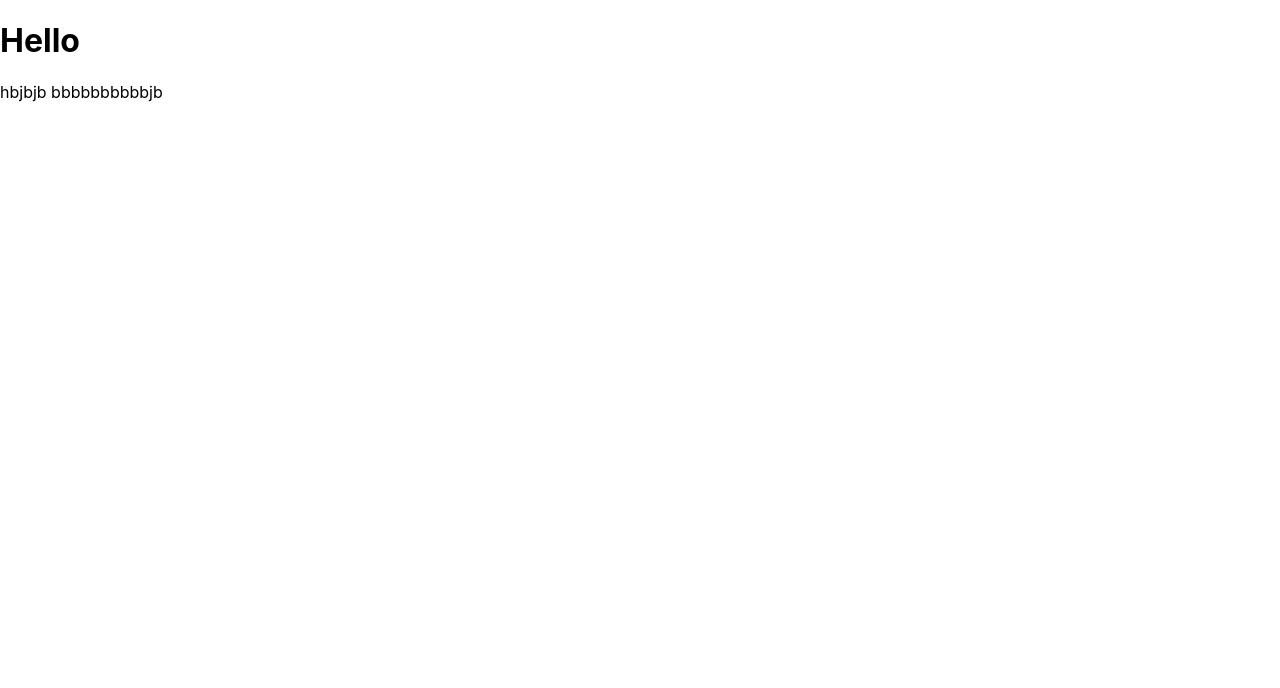
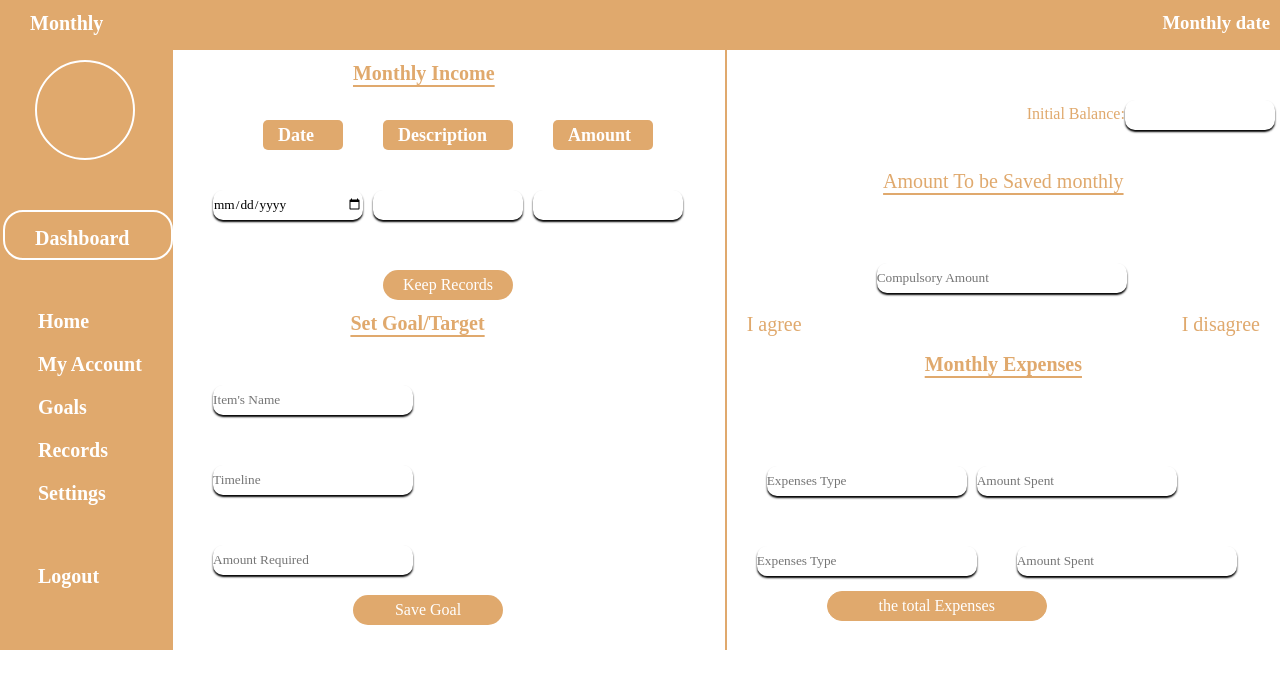
Before and after one commit to mutuyimana1/Saving-Mentor-App-frontend, a React (Create React App) app: page / in a window 1280 px wide. Shown: the top 688 px of the page. Built offline with nearby package versions, Linux system fonts and the light colour scheme.

Commit message:
this is the saving account

```diff
--- a/public/index.html
+++ b/public/index.html
@@ -7,6 +7,7 @@
     <meta name="theme-color" content="#000000" />
     <meta name="description" content="Web site created using create-react-app" />
     <link rel="apple-touch-icon" href="%PUBLIC_URL%/logo192.png" />
+    <link href='https://unpkg.com/boxicons@2.1.4/dist/boxicons.js' rel='stylesheet'>
     <!--
       manifest.json provides metadata used when your web app is installed on a
       user's mobile device or desktop. See https://developers.google.com/web/fundamentals/web-app-manifest/
--- a/src/App.js
+++ b/src/App.js
@@ -1,13 +1,11 @@
 import React from "react";
-import logo from "./logo.svg";
-import Home from "./pages/home/home";
-// import './App.css';
+import Index from '../src/pages/saving-account/index'
 
 function App() {
   return (
-    <div className="App">
-      <Home />
-    </div>
+
+   <Index/>
+
   );
 }
 
--- a/src/pages/saving-account/index.js
+++ b/src/pages/saving-account/index.js
@@ -0,0 +1,70 @@
+import React from 'react'
+import './saving.css'
+// import { Icon } from 'boxicons';
+// import { Location } from 'boxicons/icons'
+
+const Saving=()=>{
+    return(
+        <>
+        <div className='all'>
+            <div className='head'>
+               <h2 id="title">Monthly</h2>
+            <h3>Monthly date</h3>
+            </div>
+            <div className='second'>
+               <div className='one'>
+                <div className='dash'></div>
+                <div className='dashboard'>
+                <div>
+                 {/* <Icon name={Location.name} /> */}
+                </div>
+               <h4>Dashboard</h4>
+                <div className='side'>
+                <i class='bx bxs-dashboard'></i><a href="#">Home</a><br/><br/>
+                <i class='bx bxs-dashboard'></i><a href="#">My Account</a><br/><br/>
+                <i class='bx bxs-dashboard'></i><a href="#">Goals</a><br/><br/>
+                <i class='bx bxs-dashboard'></i><a href="#">Records</a><br/><br/>
+                <i class='bx bx-cog' ></i><a href="#">Settings</a><br/><br/><br/><br/>
+                <i class='bx bx-exit'></i><a href="#">Logout</a>
+                </div>
+                </div>
+               </div>
+               <div className='two'>
+                <h3 id="month">Monthly Income</h3><br/>
+                <div className='in'>
+                 <h3 id="a">Amount</h3>
+                 <h3 id="b">Description</h3>
+                 <h3 id="c">Date</h3> <br/>
+                 <input type="date" id="date"/>
+                 <input type="text" id="text"/>
+                 <input type="number" id="amount"/><br/>
+                 <button id="save">Keep Records</button>
+                </div>
+                <h3 id="goal">Set Goal/Target</h3><br/><br/>
+                <input type="text" id="item" placeholder="Item's Name"/><br/>
+                <input type="text" id="timeline" placeholder="Timeline"/><br/>
+                <input type="text" id="Amountrequired" placeholder="Amount Required"/><br/>
+                <button id="goalo">Save Goal</button>
+               </div>
+               <div className='three'>
+                <label id="d">Initial Balance:</label><input type='number'id="initial" /><br/>
+                <h2 id="tobe">Amount To be Saved monthly</h2><br/>
+                <input type="number" id="comp" placeholder="Compulsory Amount"/><br/> <br/>
+                <div className="links"><a href="#"id="a1">I agree</a><br/><br/>
+                <a href="#" id="a2"> I disagree</a></div><br/><br/>
+                  <h1 id="exp">Monthly Expenses</h1><br/><br/>
+                  <input type='text' id="exp2" placeholder='Expenses Type'/>
+                  <input type='number' id="exp3" placeholder='Amount Spent'/>
+                  <input type='text' id="exp4" placeholder='Expenses Type'/>
+                  <input type='number' id="exp5" placeholder='Amount Spent'/><br/>
+                  <button id="exp6">the total Expenses</button>
+               </div>
+
+            </div>
+
+        </div>
+        </>
+    )
+
+}
+export default Saving;
--- a/src/pages/saving-account/saving.css
+++ b/src/pages/saving-account/saving.css
@@ -0,0 +1,291 @@
+*{
+    margin:0;
+    padding:0;
+    box-sizing:border-box
+}
+.head{
+    width:100%;
+    height:50px;
+    background:#E0A96D;
+}
+#title{
+    color:white;
+    font-size:20px;
+    font-family:century Gothic;
+    float:left;
+    align-items: center;
+    margin-left: 30px;
+   padding-top: 12px;
+}
+h3{
+    float:right;
+    margin-left: 30px;
+   padding-top: 12px;
+   color:white;
+   font-family: century Gothic;
+   margin-right: 10px;
+}
+.second{
+    width:100%;
+    height:600px;
+    /* background:darkolivegreen; */
+    display:flex;
+}
+.one{
+    background:#E0A96D;
+    width:200px;
+    height: 600px;
+}
+.two{
+    /* background:grey; */
+    width:650px;
+    height: 600px;
+    border-right:2px solid #E0A96D;
+}
+.three{
+    /* background:aquamarine; */
+    width:650px;
+    height: 600px;
+}
+.dash{
+    width:100px;
+    height:100px;
+    /* background:green; */
+    border:2px solid white;
+    border-radius:50%;
+    margin-left:35px;
+    margin-top:10px;
+}
+.dashboard{
+    width:170px;
+    height:50px;
+    /* background:#334A60; */
+    margin-top:50px;
+    border:2px solid white;
+    border-radius: 20px;
+    margin-left:3px;
+}
+h4{
+    color:white;
+    font-size: 20px;
+    font-family:century Gothic;
+    margin-left: 30px;
+    padding-top:15px;
+}
+.side{
+    width:170px;
+    height:300px;
+    /* background:rgb(82, 82, 97); */
+    border-radius: 20px;
+    margin-left:3px;
+    margin-top:60px;
+}
+.side a{
+    text-decoration:none;
+    color:white;
+    font-weight:bold;
+    font-family:century Gothic;
+    font-size:20px;
+    margin-left:30px;
+    margin-top:30px;
+}
+#month{
+    color:#E0A96D;
+    font-family: century Gothic;
+    font-size:20px;
+    text-decoration:underline;
+    text-decoration-color: #E0A96D;
+    text-underline-offset: 5px;
+    margin-right: 230px;
+}
+.in{
+    width:400px;
+    height: 150px;
+    margin-left: 90px;
+    margin-top:50px;
+    white-space: nowrap;
+}
+#a{
+    width: 100px;
+    height:30px;
+    background: #E0A96D;
+    color:white;
+    font-family: century Gothic;
+    font-size: 18px;
+    padding:5px 15px;
+    border-radius: 5px;
+}
+#b{
+    width: 130px;
+    height:30px;
+    background: #E0A96D;
+    color:white;
+    font-family: century Gothic;
+    font-size: 18px;
+    padding:5px 15px;
+    border-radius: 5px;
+}
+#c{
+    width: 80px;
+    height:30px;
+    background: #E0A96D;
+    color:white;
+    font-family: century Gothic;
+    font-size: 18px;
+    padding:5px 15px;
+    margin-left:-200px;
+    border-radius: 5px;
+}
+input{
+    width:150px;
+    height:30px;
+    box-shadow: 0px 2px 2px black;
+    border: none;
+    margin-top: 50px;
+    margin-right: 10px;
+    border-radius:10px;
+    font-family: century Gothic;
+
+
+}
+ #date{
+    margin-left: -50px;
+}
+#save{
+    width:130px;
+    height:30px;
+    background:#E0A96D;
+    color:white;
+    font-family:century Gothic;
+    font-size: 16px;
+    margin-top: 50px;
+    margin-left: 120px;
+    border: none;
+    border-radius: 50px;
+}
+#goal{
+    color:#E0A96D;
+    font-family: century Gothic;
+    font-size:20px;
+    text-decoration:underline;
+    text-decoration-color: #E0A96D;
+    text-underline-offset: 5px;
+    margin-right:240px;
+    margin-top:30px;
+}
+#item{
+    margin-left: 40px;
+    width: 200px;
+}
+#timeline{
+    margin-left: 40px;
+    width: 200px;
+}
+#Amountrequired{
+    margin-left: 40px;
+    width: 200px;
+}
+#goalo{
+    width: 150px;
+    height: 30px;
+    background: #E0A96D;
+    border: none;
+    border-radius: 50px;
+    color: white;
+    font-size: 16px;
+    font-family: century Gothic;
+    margin-top: 20px;
+    margin-left: 180px;
+}
+label {
+    color:#E0A96D;
+    font-size: 16px;
+    font-family: century Gothic;
+}
+#d{
+    margin-left: 300px;
+    margin-top: -140px;
+}
+#initial{
+    margin-right: -50px;
+}
+#tobe{
+    color:#E0A96D;
+    font-family: century Gothic;
+    font-size:20px;
+    text-decoration:underline;
+    text-decoration-color: #E0A96D;
+    text-underline-offset: 5px;
+    text-align: center;
+    margin-top: 40px;
+    font-weight: lighter;
+}
+#comp{
+    width: 250px;
+    height:30px;
+    margin-left: 150px;
+
+}
+.links{
+    /* width:400px; */
+    height:60px;
+    /* background:darkgreen; */
+    white-space:nowrap;
+}
+#a1{
+    float: left;
+    color:#E0A96D;
+    text-decoration: none;
+    text-decoration: none;
+    font-family:century Gothic;
+    font-size:20px;
+    margin-left:20px;
+}
+#a2{
+    float:right;
+    margin-right:20px;
+    color:#E0A96D;
+    text-decoration: none;
+    font-family:century Gothic;
+    font-size:20px;
+    margin-top:-40px;
+}
+#exp{
+    color:#E0A96D;
+    font-family: century Gothic;
+    font-size:20px;
+    text-decoration: underline;
+    text-decoration-color: #E0A96D;
+    text-underline-offset: 5px;
+    text-align:center;
+    margin-top: -60px;
+}
+#exp2{
+    margin-left: 40px;
+    width:200px;
+}
+#exp3{
+    width:200px;
+    margin-right: 30px;
+}
+#exp4{
+    width: 220px;
+    margin-left: 30px;
+}
+#exp5{
+    width:220px;
+    margin-left: 30px;
+}
+#exp6{
+    width:220px;
+    height: 30px;
+    background: #E0A96D;
+    color:white;
+    border-radius: 20px;
+    font-family: century Gothic;
+    font-size: 16px;
+    margin-top: 15px;
+    margin-left: 100px;
+    border: 1px solid #E0A96D;
+    box-shadow: none;
+}
```
